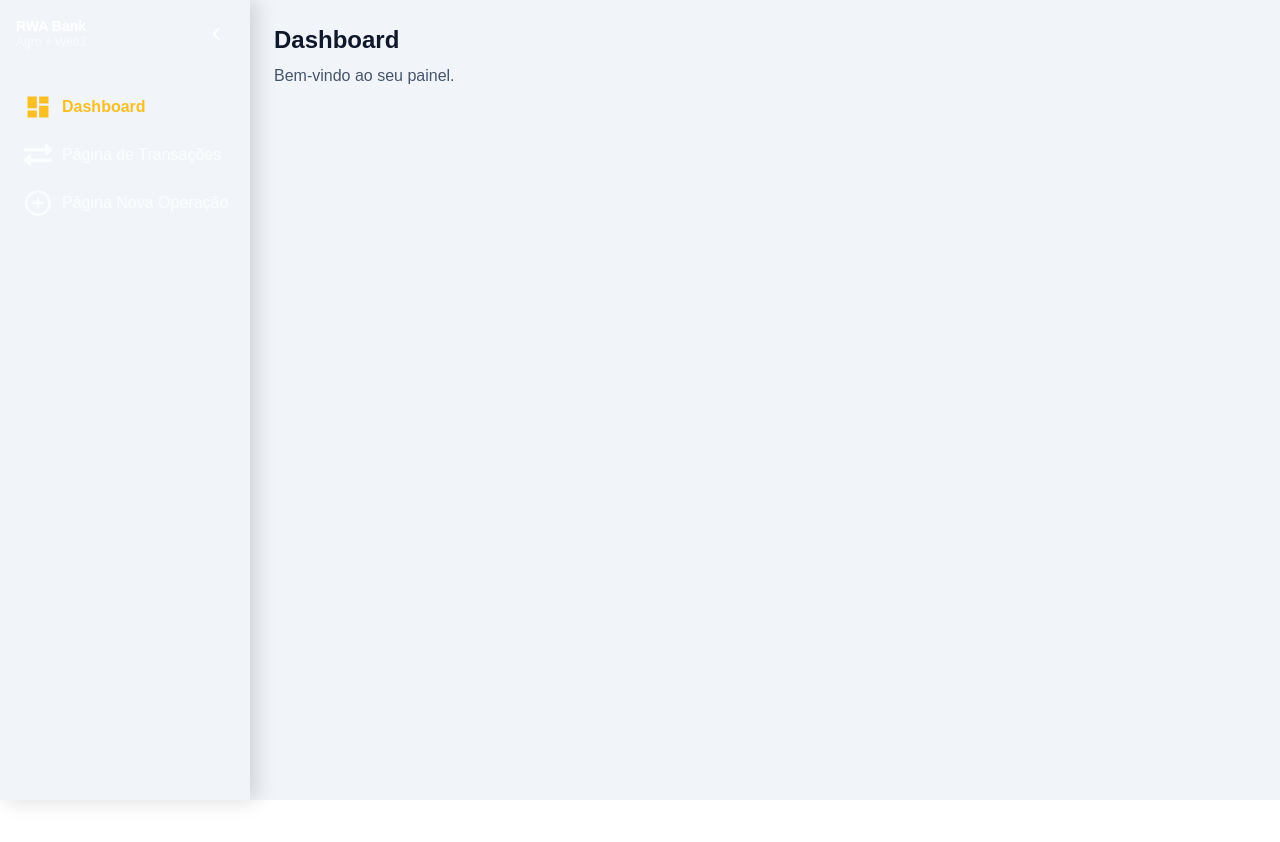
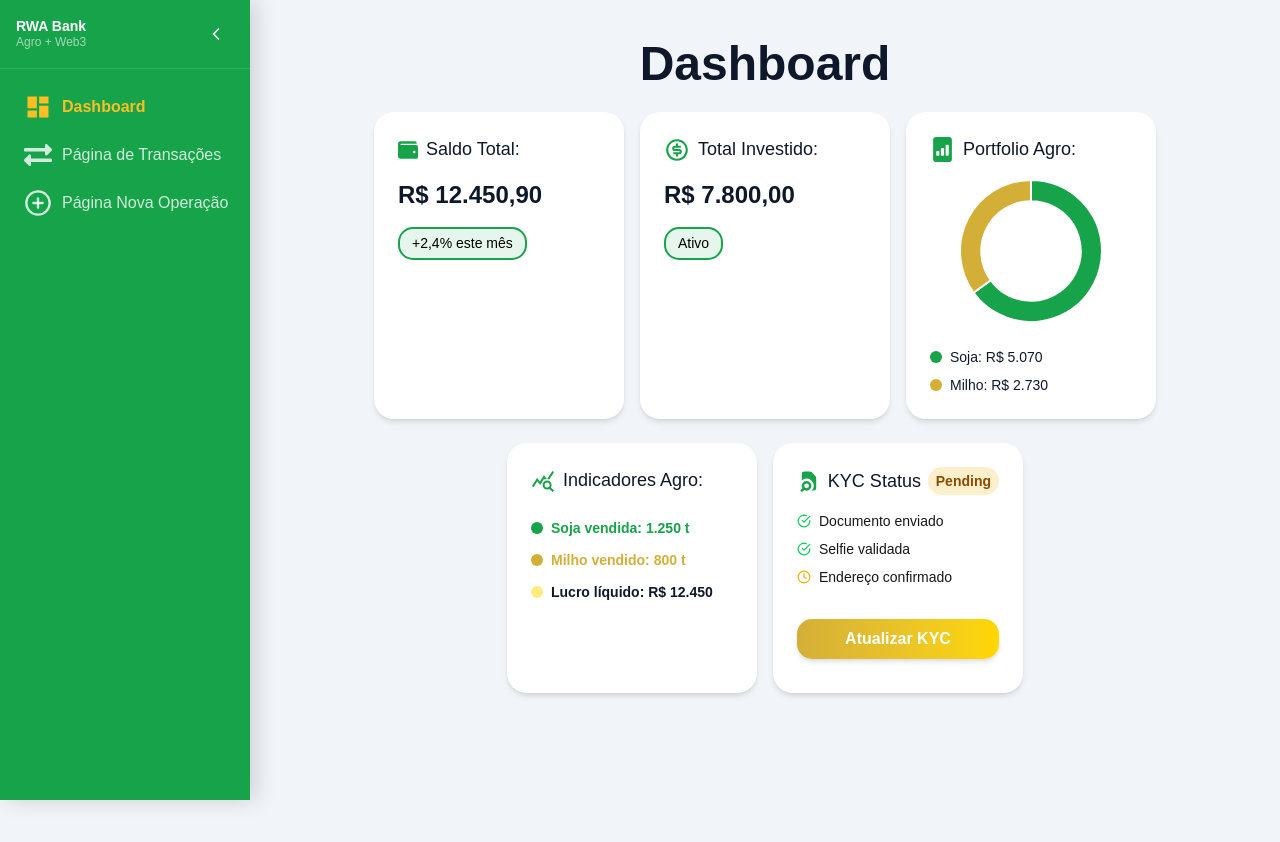
Before and after one commit to LuisOtavioPessoa/DesafioFrontEndFeeAgro, a Next.js app in the folder frontend/: page /dashboard in a window 1280 px wide. Shown: the top 842 px of the page. Before the commit the page ends 800 px from the top, so only its background shows below. Built offline with nearby package versions, Linux system fonts and the light colour scheme.

Commit message:
feat: Finalizar Dashboard

```diff
--- a/frontend/package.json
+++ b/frontend/package.json
@@ -12,8 +12,10 @@
     "@emotion/react": "^11.14.0",
     "@emotion/styled": "^11.14.1",
     "@mui/material": "^7.3.7",
+    "chart.js": "^4.5.1",
     "next": "16.1.6",
     "react": "19.2.3",
+    "react-chartjs-2": "^5.3.1",
     "react-dom": "19.2.3",
     "react-icons": "^5.5.0",
     "tailwind-merge": "^3.4.0",
--- a/frontend/src/app/(dashboard)/dashboard/page.tsx
+++ b/frontend/src/app/(dashboard)/dashboard/page.tsx
@@ -1,8 +1,30 @@
+import CardIndicadoresAgro from "@/app/components/dashboard/cards/CardIndicadoresAgro";
+import CardPortfolio from "@/app/components/dashboard/cards/CardPortfolio";
+import CardSaldoTotal from "@/app/components/dashboard/cards/CardSaldoTotal"
+import CardStatus from "@/app/components/dashboard/cards/CardStatus";
+import CardTotalInvestido from "@/app/components/dashboard/cards/CardTotalInvestido";
+
 export default function Dashboard() {
   return (
-    <div className="flex flex-col gap-2">
-      <h1 className="text-2xl font-bold text-primary-4">Dashboard</h1>
-      <p className="text-slate-600">Bem-vindo ao seu painel.</p>
-    </div>
+    <main className='flex items-start  bg-primary-3 min-h-svh p-4 pb-8'>
+      <div className="flex flex-col items-center gap-6 w-full max-w-6xl mx-auto">
+
+        <h1 className="text-4xl md:text-5xl font-bold text-primary-4">
+          Dashboard
+        </h1>
+
+        <div className="grid grid-cols-1 md:grid-cols-3 gap-4">
+          <CardSaldoTotal/>
+          <CardTotalInvestido/>
+          <CardPortfolio/>
+        </div>
+
+        <div className="grid grid-cols-1 md:grid-cols-2 gap-4">
+          <CardIndicadoresAgro/>
+          <CardStatus/>
+        </div>
+
+      </div>
+    </main>
   );
 }
--- /dev/null
+++ b/frontend/src/app/components/dashboard/cards/CardIndicadoresAgro.tsx
@@ -0,0 +1,42 @@
+"use client";
+
+import { MdOutlineQueryStats } from "react-icons/md";
+
+export default function CardIndicadoresAgro() {
+  return (
+    <div className="w-full flex flex-col  gap-4 min-w-[250px] min-h-[20px] bg-white rounded-[20px] p-6 shadow-md">
+
+        <div className="flex items-center gap-2">
+            <MdOutlineQueryStats
+                 className="text-[24px]  text-primary-1"
+            />
+            <p className="text-primary-4 text-[18px]">
+                Indicadores Agro:
+            </p>
+        </div>
+
+        <div className="flex flex-col gap-3 mt-2">
+            <div className="flex items-center gap-2">
+                <span className="w-3 h-3 rounded-full bg-[#16A34A]"></span>
+                <p className="font-semibold text-primary-1 text-sm">
+                    Soja vendida: 1.250 t
+                </p>
+            </div>
+
+            <div className="flex items-center gap-2">
+                <span className="w-3 h-3 rounded-full bg-[#D4AF37]"></span>
+                <p className="font-semibold text-[#D4AF37] text-sm">
+                    Milho vendido: 800 t
+                </p>
+        </div>
+
+            <div className="flex items-center gap-2">
+                <span className="w-3 h-3 rounded-full bg-[#FFD700]/50"></span>
+                <p className="font-semibold text-primary-4 text-sm">
+                    Lucro líquido: R$ 12.450
+                </p>
+            </div>
+        </div>
+    </div>
+  );
+}
--- /dev/null
+++ b/frontend/src/app/components/dashboard/cards/CardPortfolio.tsx
@@ -0,0 +1,79 @@
+'use client';
+
+import { BsFileBarGraphFill } from "react-icons/bs";
+import { Doughnut } from "react-chartjs-2";
+import {
+    Chart as ChartJS,
+    ArcElement,
+    Tooltip,
+    Legend,
+} from "chart.js";
+
+ChartJS.register(ArcElement, Tooltip, Legend);
+
+export default function CardPortfolio() {
+
+  const data = {
+    labels: ["Soja", "Milho"],
+    datasets: [
+        {
+            data: [65,35],
+            backgroundColor: ["#16A34A", "#D4AF37"],
+            borderColor: ["#fff", "#fff"],
+            borderWidth: 2,
+        },
+    ],
+  };
+
+  const options = {
+    cutout: "70%",
+    plugins: {
+        legend: {
+            display: false,
+        },
+        tooltip: {
+            callbacks: {
+                label: function (tooltipItem: any) {
+                    const value = data.datasets[0].data[tooltipItem.dataIndex];
+                    return `${data.labels[tooltipItem.dataIndex]}: ${value}%`;
+                },
+            },
+        },
+    },
+  };
+
+  return (
+    <div className="w-full flex flex-col  gap-4 min-w-[250px] min-h-[250px] bg-white rounded-[20px] p-6 shadow-md">
+
+        <div className="flex items-center gap-2">
+            <BsFileBarGraphFill
+                className="text-[25px]  text-primary-1"
+            />
+            <p className="text-primary-4 text-[18px]">
+                Portfolio Agro:
+            </p>
+        </div>
+
+        <div className="flex justify-center">
+            <div className="w-36 h-36">
+                <Doughnut data={data} options={options}/>
+            </div>
+        </div>
+
+        <div className="flex flex-col gap-2 mt-2">
+            <div className="flex items-center gap-2">
+                <span className="w-3 h-3 rounded-full bg-[#16A34A]"></span>
+                <p className="text-sm text-primary-4">
+                    Soja: R$ 5.070
+                </p>
+            </div>
+            <div className="flex items-center gap-2">
+                <span className="w-3 h-3 rounded-full bg-[#D4AF37]"></span>
+                <p className="text-sm text-primary-4">
+                    Milho: R$ 2.730
+                </p>
+            </div>
+        </div>
+    </div>
+  );
+}
--- /dev/null
+++ b/frontend/src/app/components/dashboard/cards/CardSaldoTotal.tsx
@@ -0,0 +1,27 @@
+import { FaWallet } from "react-icons/fa";
+
+
+export default function CardSaldoTotal() {
+  return (
+    <div className="w-full flex flex-col  gap-4 min-w-62.5 min-h-45 bg-white rounded-[20px] p-6 shadow-md">
+
+        <div className="flex items-center gap-2">
+            <FaWallet
+                className="text-[20px]  text-primary-1"
+            />
+            <p className="text-primary-4 text-[18px]">
+                Saldo Total:
+            </p>
+        </div>
+
+        <h1 className="text-primary-4 text-2xl font-bold">
+            R$ 12.450,90
+        </h1>
+
+        <p className="text-[14px] rounded-[15px] border-2 border-[var(--color-primary-1)] bg-[var(--color-primary-1)]/10 text-black px-3 py-1 w-fit">
+        +2,4% este mês
+        </p>
+
+    </div>
+  );
+}
--- /dev/null
+++ b/frontend/src/app/components/dashboard/cards/CardStatus.tsx
@@ -0,0 +1,43 @@
+"use client";
+
+import { FiCheckCircle, FiClock } from "react-icons/fi";
+import { HiDocumentSearch } from "react-icons/hi";
+
+
+export default function CardStatus() {
+  return (
+    <div className="w-full flex flex-col  gap-4 min-w-[250px] min-h-[250px] bg-white rounded-[20px] p-6 shadow-md">
+
+        <div className="flex items-center justify-between">
+            <HiDocumentSearch
+                 className="text-[24px]  text-primary-1"
+            />
+            <p className="text-primary-4 text-[18px]">
+                KYC Status
+            </p>
+            <span className="px-2 py-1 rounded-[15px] bg-yellow-500/20 text-yellow-800 font-semibold text-sm">
+                 Pending
+            </span>
+        </div>
+
+        <div className="flex flex-col gap-2">
+            <div className="flex items-center gap-2 text-sm">
+                <FiCheckCircle className="text-green-500" />
+                <span>Documento enviado</span>
+            </div>
+            <div className="flex items-center gap-2 text-sm">
+                <FiCheckCircle className="text-green-500" />
+                <span>Selfie validada</span>
+            </div>
+            <div className="flex items-center gap-2 text-sm">
+                <FiClock className="text-yellow-500" />
+                <span>Endereço confirmado</span>
+            </div>
+      </div>
+
+            <button className="mt-4 bg-gradient-to-r from-[#D4AF37] to-[#FFD700] text-white font-semibold py-2 px-4 rounded-[15px] shadow-md hover:brightness-105 transition">
+                Atualizar KYC
+            </button>
+    </div>
+  );
+}
--- /dev/null
+++ b/frontend/src/app/components/dashboard/cards/CardTotalInvestido.tsx
@@ -0,0 +1,26 @@
+import { RiMoneyDollarCircleLine } from "react-icons/ri";
+
+export default function CardTotalInvestido() {
+  return (
+    <div className="w-full flex flex-col  gap-4 min-w-62.5 min-h-45 bg-white rounded-[20px] p-6 shadow-md">
+
+        <div className="flex items-center gap-2">
+            <RiMoneyDollarCircleLine
+                className="text-[26px]  text-primary-1"
+            />
+            <p className="text-primary-4 text-[18px]">
+                Total Investido:
+            </p>
+        </div>
+
+        <h1 className="text-primary-4 text-2xl font-bold">
+            R$ 7.800,00
+        </h1>
+
+        <p className="inline-block text-[14px] rounded-[15px] border-2 border-[var(--color-primary-1)] bg-[var(--color-primary-1)]/10 text-black px-3 py-1 w-fit">
+        Ativo
+      </p>
+
+    </div>
+  );
+}
```
Also changed, not shown: 1 other file (tests, documents, lock files or other folders).
